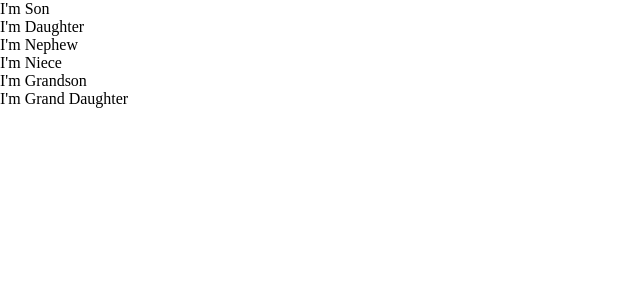
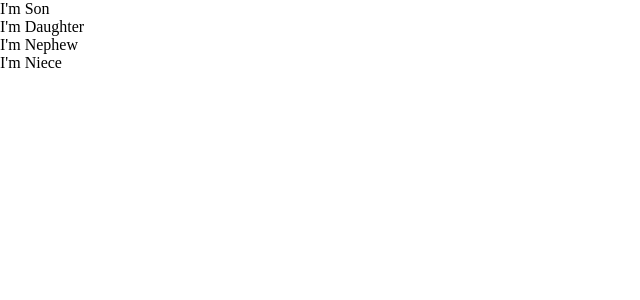
Before and after one commit to TheAbdulWahid/sheryians-full-react-course, a React (Vite) app: page / in a window 1280 px wide. Shown: the top 300 px of the page, without its empty margins (0-640 px from the left). Built offline with nearby package versions, Linux system fonts and the light colour scheme.

Commit message:
another commit

```diff
--- a/src/App.jsx
+++ b/src/App.jsx
@@ -9,10 +9,6 @@ const app = ()=>{
       <div id="nephew">I'm Nephew</div>
       <div id="niece">I'm Niece</div>
     </div>
-    <div id="grand-father">
-      <div id="grand-son">I'm Grandson</div>
-      <div id="grand-daughter">I'm Grand Daughter</div>
-    </div>
     </>
   )
 }
```
